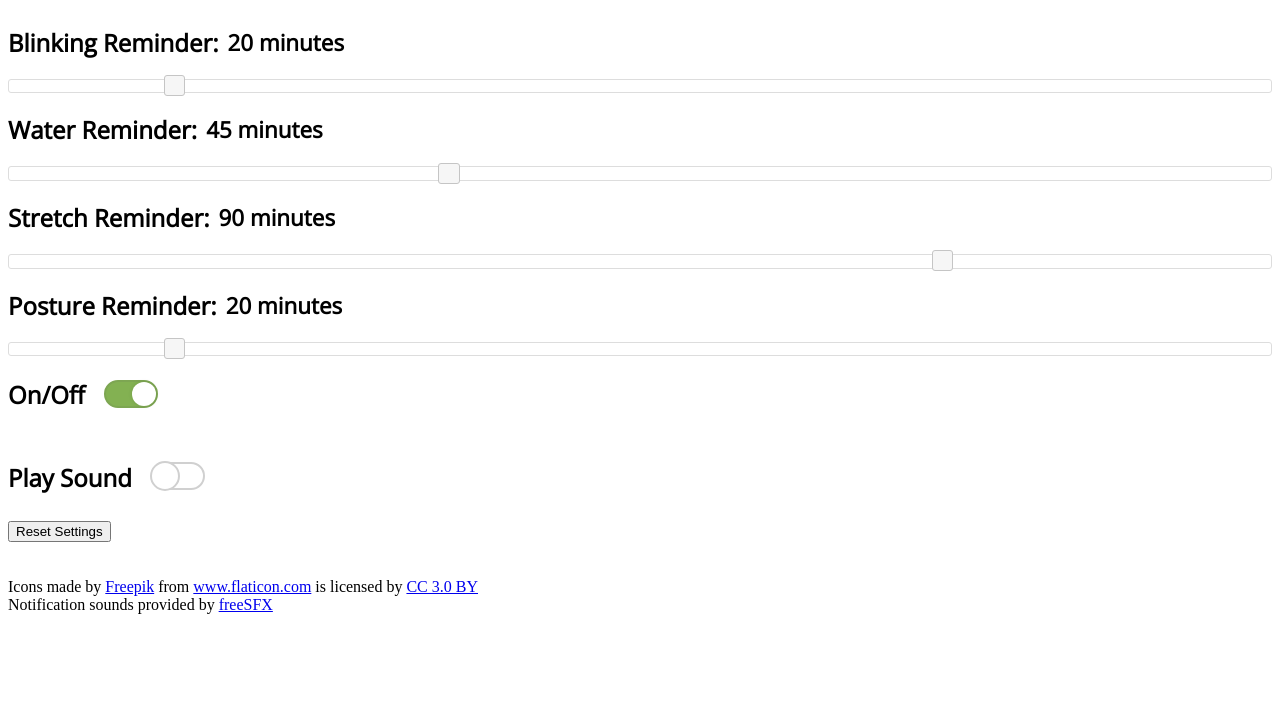
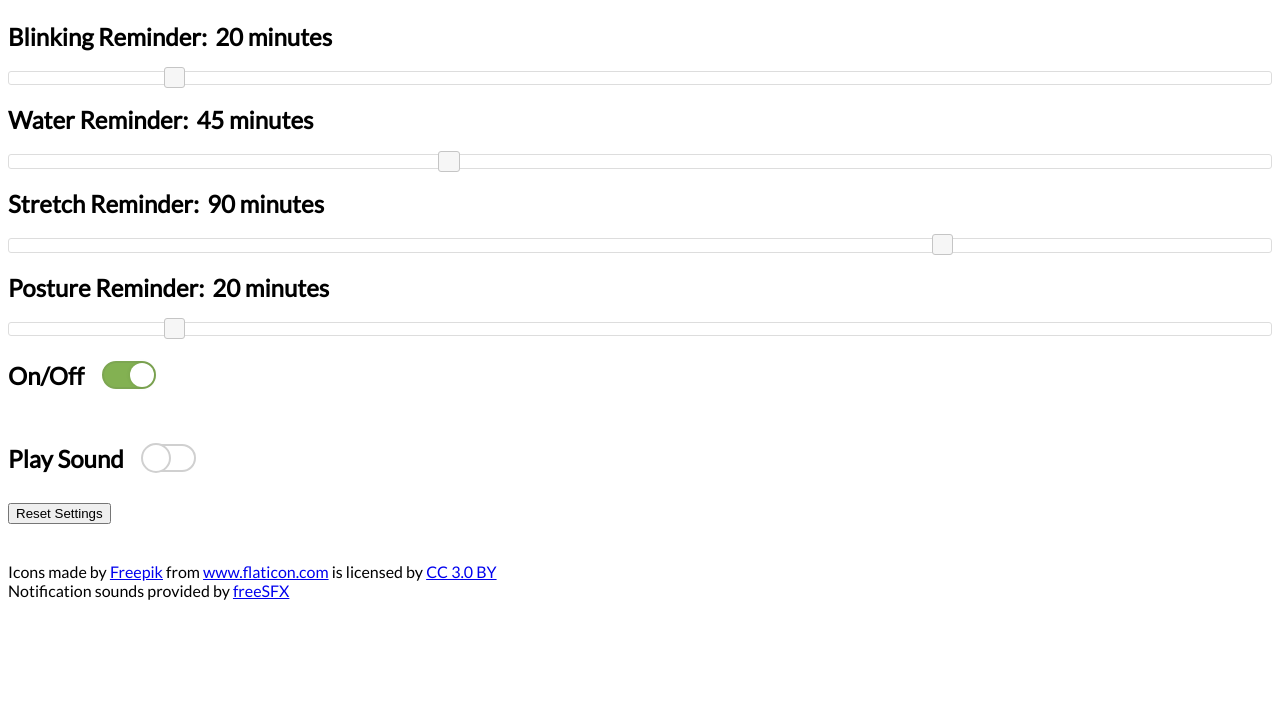
Before and after one commit to mihaicosareanu/Healthy-Browsing, a browser extension: page index.html in a window 1280 px wide. Shown: the part 80-800 px from the top of the page. Drawn offline with nearby package versions, Linux system fonts and the light colour scheme.

Commit message:
Updated css and html to an acceptable version

```diff
--- a/index.html
+++ b/index.html
@@ -5,37 +5,37 @@
 	<title>Healthy Browsing</title>
 	<link href="jquery/jquery-ui.css" rel="stylesheet">
 	<link rel="stylesheet" type="text/css" href="style.css">
-	<link href='https://fonts.googleapis.com/css?family=Open+Sans' rel='stylesheet' type='text/css'>
+	<link href="https://fonts.googleapis.com/css?family=Lato:300,400,500,600" rel="stylesheet">
 </head>
 <body>
 
 	<h1>Healthy Browsing</h1>
 
-	<div class=.option-row>
+	<div class="option-row">
 		<h2>Blinking Reminder:</h2>
 		<h2 class="values" id="blink_value"></h2>
+		<div id="blink_slider"></div>
 	</div>
-	<div id="blink_slider"></div>
 
-	<div class=.option-row>
+	<div class="option-row">
 		<h2>Water Reminder:</h2>
 		<h2 class="values" id="water_value"></h2>
+		<div id="water_slider"></div>
 	</div>
-	<div id="water_slider"></div>
 
-	<div class=.option-row>
+	<div class="option-row">
 		<h2>Stretch Reminder:</h2>
 		<h2 class="values" id="stretch_value"></h2>
+		<div id="stretch_slider"></div>
 	</div>
-	<div id="stretch_slider"></div>
 
-	<div class=.option-row>
+	<div class="option-row">
 		<h2>Posture Reminder:</h2>
 		<h2 class="values" id="posture_value"></h2>
+		<div id="posture_slider"></div>
 	</div>
-	<div id="posture_slider"></div>
 
-	<div class=.option-row>
+	<div class="toggle-row">
 		<h2 class="toggle-label">On/Off</h2>
 		<h2 class="values">
 			<div class="toggle-button" id="toggle-running">
@@ -44,7 +44,7 @@
 		</h2>
 	</div>
 
-	<div class=.option-row>
+	<div class="toggle-row">
 		<h2 class="toggle-label">Play Sound</h2>
 		<h2 class="values">
 			<div class="toggle-button" id="toggle-sound">
--- a/style.css
+++ b/style.css
@@ -1,23 +1,19 @@
 body {
 	min-width: 300px;
+	font-family: "Lato";
 }
 h1 {
-	font-family: "Open Sans";
+	font-weight: 600;
 }
 h2 {
-	font-family: "Open Sans";
 	display: inline-block;
 	vertical-align:middle;
+	font-weight: 600;
 }
 h2.values {
 	display: inline-block;
 	text-align: right;
 	margin-left: 5px;
-	font-size: 1.4em;
-	-moz-border-radius: 0;
-	-webkit-border-radius: 0;
-	-khtml-border-radius: 0;
-	border-radius: 0;
 	width: auto;
 }
 .checkbox {
@@ -25,10 +21,11 @@ h2.values {
 	width: 100px;
 	height: 100px;
 }
-.options-row {
-	display: block;
-	clear: right;
-}
+
+/*.toggle-row h2 {
+	padding-top: 5px;
+	margin-bottom: 0px;
+}*/
 
 .toggle-button { background-color: white; margin: 5px 10px; border-radius: 20px; border: 2px solid #D0D0D0; height: 24px; cursor: pointer; width: 50px; position: relative; display: inline-block; user-select: none; -webkit-user-select: none; -ms-user-select: none; -moz-user-select: none; }
 .toggle-button button { cursor: pointer; outline: 0; display:block; position: absolute; left: 0; top: 0; border-radius: 100%; width: 30px; height: 30px; background-color: white; float: left; margin: -3px 0 0 -3px; border: 2px solid #D0D0D0; transition: left 0.3s; }
```
